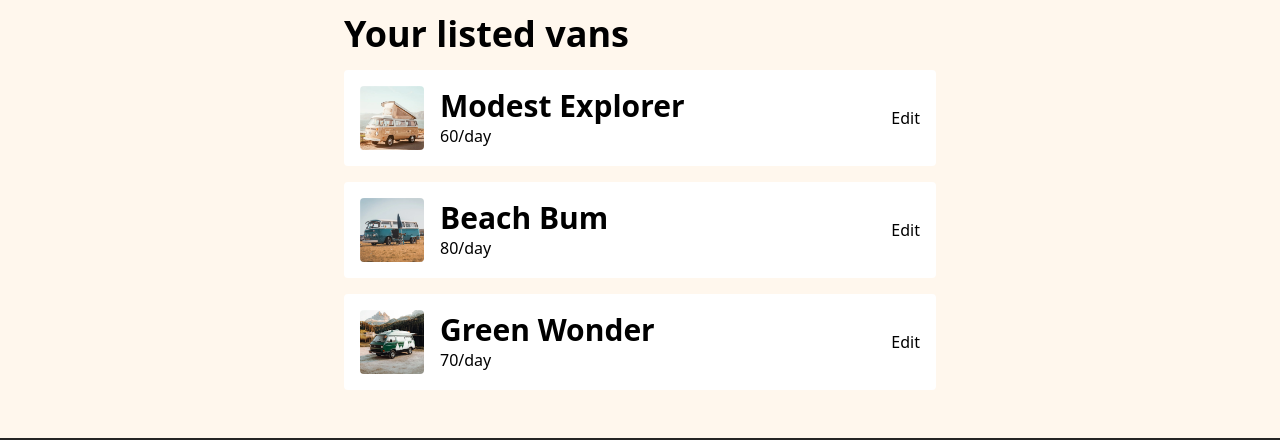
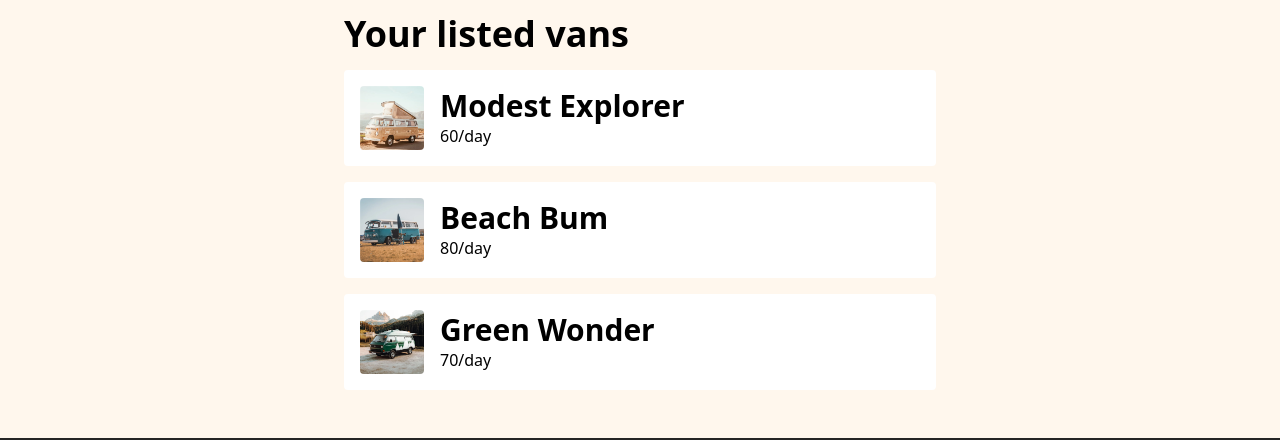
Before and after one commit to JoleneKearse/vanlife, a React (Vite) app: page /host/vans in a window 1280 px wide. Shown: the part 246-686 px from the top of the page. Built offline with nearby package versions, Linux system fonts and the light colour scheme.

Commit message:
chore: finish host van routes

```diff
--- a/src/components/HostVanList.jsx
+++ b/src/components/HostVanList.jsx
@@ -1,6 +1,7 @@
-import { hostVans } from '../data/vans';
-import VanCardCondensed from './VanCardCondensed';
-import HostLinkTo from './HostLinkTo';
+import { Link } from "react-router-dom";
+import { hostVans } from "../data/vans";
+import VanCardCondensed from "./VanCardCondensed";
+import HostLinkTo from "./HostLinkTo";
 
 const HostVanList = ({ showLinks }) => {
   return (
@@ -10,10 +11,18 @@ const HostVanList = ({ showLinks }) => {
         {showLinks && <HostLinkTo to="/host/vans">View all</HostLinkTo>}
       </div>
       {hostVans.map((van) => (
-        <VanCardCondensed key={van.id} showLinks={true} name={van.name} img={van.image} price={van.price} />
+        <Link to={`/host/vans/${van.id}`} key={van.id}>
+          <VanCardCondensed
+            key={van.id}
+            showLinks={showLinks}
+            name={van.name}
+            img={van.image}
+            price={van.price}
+          />
+        </Link>
       ))}
     </article>
   );
-}
+};
 
 export default HostVanList;
--- a/src/pages/HomePage.jsx
+++ b/src/pages/HomePage.jsx
@@ -1,3 +1,4 @@
+import { Link } from "react-router-dom";
 import Button from "../components/Button";
 
 const HomePage = () => {
@@ -11,6 +12,7 @@ const HomePage = () => {
           Add adventure to your life by joining the #vanlife movement. Rent the
           perfect van to make your perfect road trip.
         </p>
+        <Link to="/vans" className="w-full">
           <Button
             btnColor="bg-brand-500"
             btnTextColor="text-neutral-100"
@@ -19,6 +21,7 @@ const HomePage = () => {
           >
             Find your van
           </Button>
+        </Link>
       </div>
     </main>
   );
--- a/src/pages/Host/HostVansPage.jsx
+++ b/src/pages/Host/HostVansPage.jsx
@@ -2,7 +2,7 @@ import HostVanList from "../../components/HostVanList";
 
 const HostVansPage = () => {
   return (
-    <HostVanList links={false} />
+    <HostVanList showLinks={false} />
   );
 }
 
```
Lines whose indentation alone changed are shown as unchanged.
